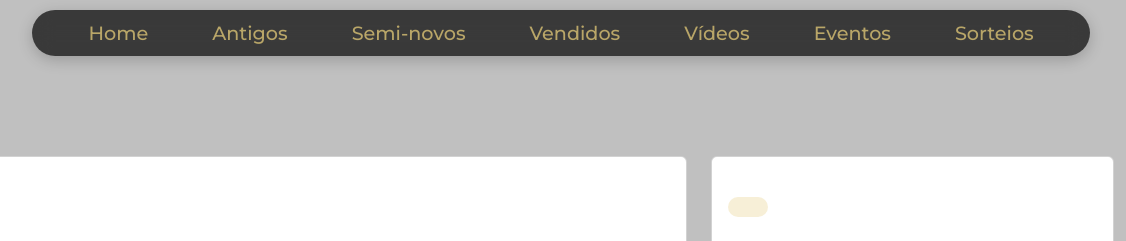
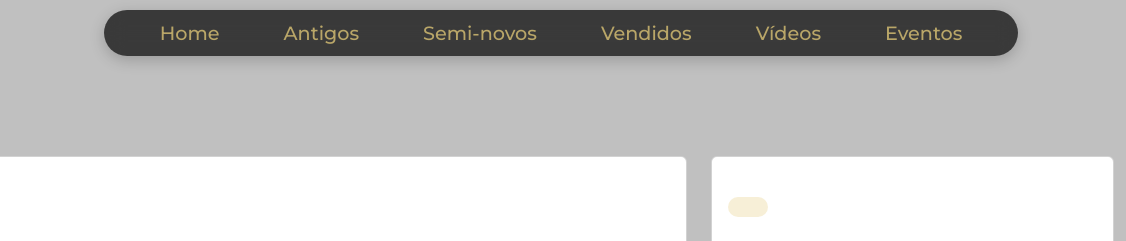
Before and after one commit to EduSesc/up7, a plain HTML site: page detalhes.html in a window 1280 px wide. Shown: the top 241 px of the page, 154-1280 px from the left. Drawn offline with nearby package versions, Linux system fonts and the light colour scheme.

Commit message:
Update detalhes.html

```diff
--- a/detalhes.html
+++ b/detalhes.html
@@ -58,7 +58,7 @@
                     <a href="vendidos.html" class="nav-link">Vendidos</a>
                     <a href="videos.html" class="nav-link">Vídeos</a>
                     <a href="eventos.html" class="nav-link">Eventos</a>
-                    <a href="sorteios.html" class="nav-link">Sorteios</a>
+                    <!--<a href="sorteios.html" class="nav-link">Sorteios</a>-->
                 </div>
                 <div class="nav-actions">
                     <!-- Botão WhatsApp -->
```
